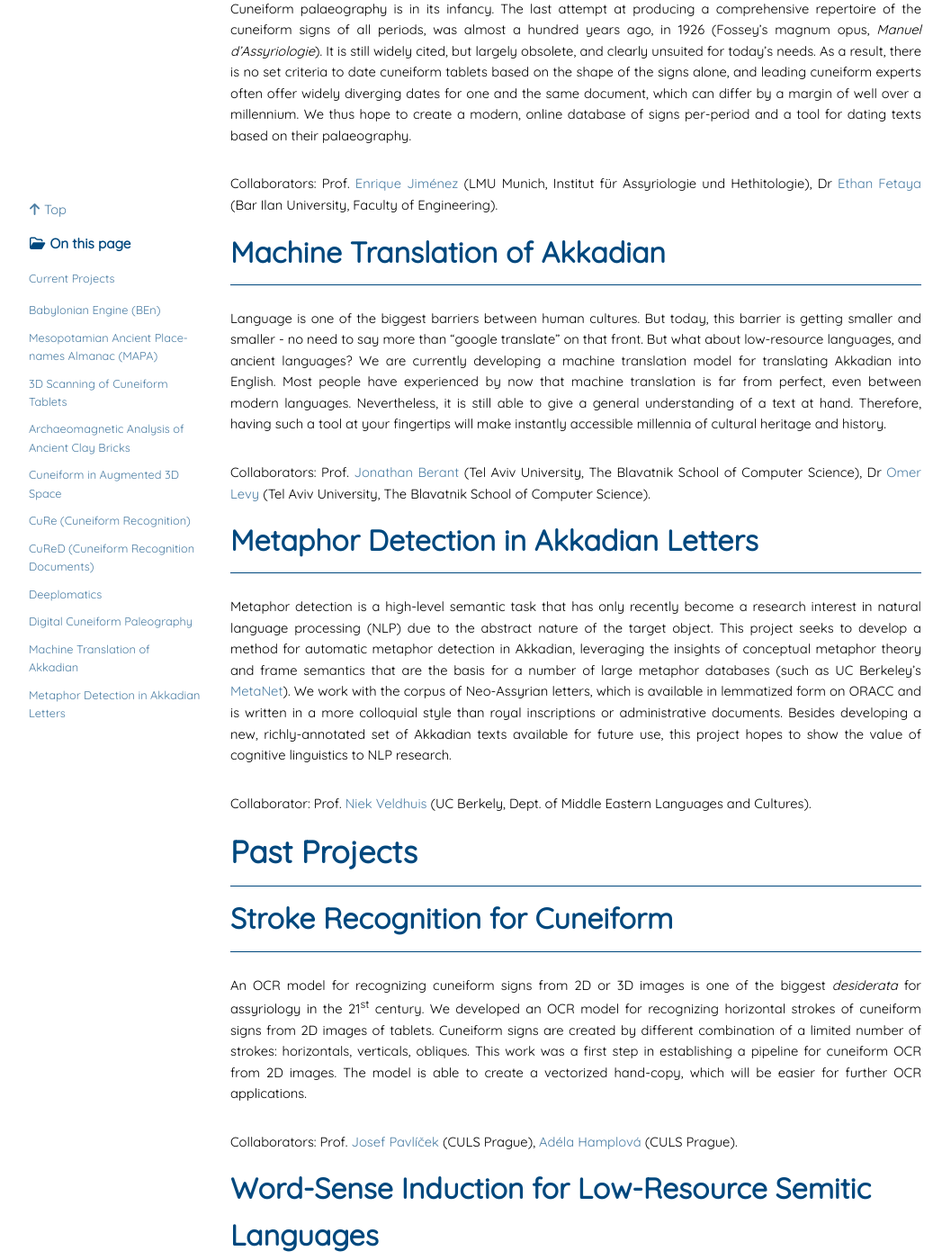
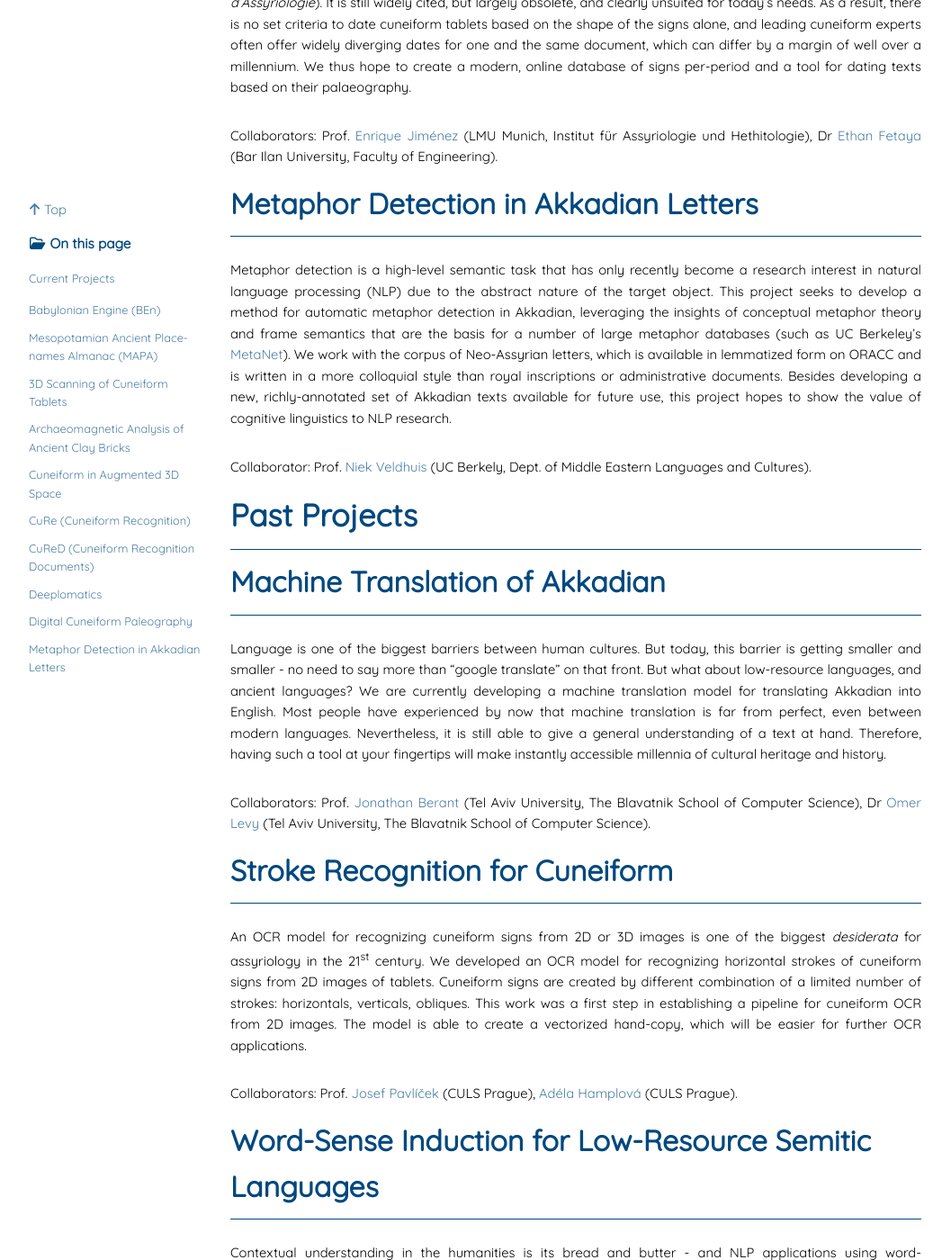
Before and after one commit to DigitalPasts/DigitalPasts.github.io, a Jekyll site: the page built from docs/projects.md, in a window 1280 px wide and 1400 px high, scrolled down 2990 px. Shown: the whole window at 90% size, without its empty margins (0-1057 px from the left). Built offline with Jekyll 4.4.1, drawn with Linux system fonts in a browser that asks for light colours; nearby versions of some CDN libraries; some of the changed lines change nothing that is shown; some of the changed text lies outside the part shown.

Commit message:
Update projects.md

```diff
--- a/docs/projects.md
+++ b/docs/projects.md
@@ -10,7 +10,6 @@ title: Projects
 The Babylonian Engine is a growing repository for tools designed to aid the research, teaching, and knowledge distribution of the ancient cultures of Mesopotamia. One of the greatest obstacles of assyriology is an incredible amount of data, and at the same time an extremely limited number of people able to access it and make it accessible for the rest of the world. The artificial intelligence revolution and general developments in computer and data science can give us the long awaited solutions for that problem, by creating an appropriate interface. For our existing tools and more information, see the [Babylonian Engine Page](BEn.md). For tools in the making, see other projects in this page.
 
 {% include BEn_new.html %}
-{% include BEn_old.html %}
 
 ### Mesopotamian Ancient Place-names Almanac (MAPA)
 
@@ -66,14 +65,6 @@ Collaborators: Prof.
 <a href="https://www.assyriologie.uni-muenchen.de/personen/professoren/jimenez/index.html" target="_blank">Enrique Jiménez</a> (LMU Munich, Institut für Assyriologie und Hethitologie), Dr
 <a href="https://scholar.google.com/citations?user=zLuqh-0AAAAJ&hl=en" target="_blank">Ethan Fetaya</a> (Bar Ilan University, Faculty of Engineering).
 
-### Machine Translation of Akkadian
-
-Language is one of the biggest barriers between human cultures. But today, this barrier is getting smaller and smaller - no need to say more than "google translate" on that front. But what about low-resource languages, and ancient languages? We are currently developing a machine translation model for translating Akkadian into English. Most people have experienced by now that machine translation is far from perfect, even between modern languages. Nevertheless, it is still able to give a general understanding of a text at hand. Therefore, having such a tool at your fingertips will make instantly accessible millennia of cultural heritage and history.
-
-Collaborators: Prof.
-<a href="https://scholar.google.com/citations?user=xCYHonIAAAAJ&hl=en" target="_blank">Jonathan Berant</a> (Tel Aviv University, The Blavatnik School of Computer Science), Dr
-<a href="https://scholar.google.co.il/citations?user=PZVd2h8AAAAJ&hl=en" target="_blank">Omer Levy</a> (Tel Aviv University, The Blavatnik School of Computer Science).
-
 ### Metaphor Detection in Akkadian Letters
 
 Metaphor detection is a high-level semantic task that has only recently become a research interest in natural language processing (NLP) due to the abstract nature of the target object. This project seeks to develop a method for automatic metaphor detection in Akkadian, leveraging the insights of conceptual metaphor theory and frame semantics that are the basis for a number of large metaphor databases (such as UC Berkeley’s <a href="https://metanet.icsi.berkeley.edu/metanet/" target="_blank">MetaNet</a>). We work with the corpus of Neo-Assyrian letters, which is available in lemmatized form on ORACC and is written in a more colloquial style than royal inscriptions or administrative documents. Besides developing a new, richly-annotated set of Akkadian texts available for future use, this project hopes to show the value of cognitive linguistics to NLP research.
@@ -82,6 +73,14 @@ Collaborator: Prof.
 <a href="https://github.com/niekveldhuis" target="_blank">Niek Veldhuis</a> (UC Berkely, Dept. of Middle Eastern Languages and Cultures).
 
 ## Past Projects
+
+### Machine Translation of Akkadian
+
+Language is one of the biggest barriers between human cultures. But today, this barrier is getting smaller and smaller - no need to say more than "google translate" on that front. But what about low-resource languages, and ancient languages? We are currently developing a machine translation model for translating Akkadian into English. Most people have experienced by now that machine translation is far from perfect, even between modern languages. Nevertheless, it is still able to give a general understanding of a text at hand. Therefore, having such a tool at your fingertips will make instantly accessible millennia of cultural heritage and history.
+
+Collaborators: Prof.
+<a href="https://scholar.google.com/citations?user=xCYHonIAAAAJ&hl=en" target="_blank">Jonathan Berant</a> (Tel Aviv University, The Blavatnik School of Computer Science), Dr
+<a href="https://scholar.google.co.il/citations?user=PZVd2h8AAAAJ&hl=en" target="_blank">Omer Levy</a> (Tel Aviv University, The Blavatnik School of Computer Science).
 
 ### Stroke Recognition for Cuneiform
 
```
